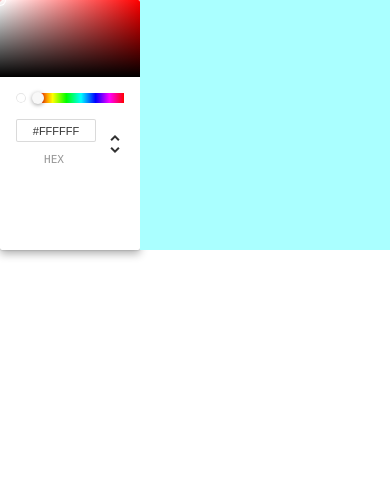
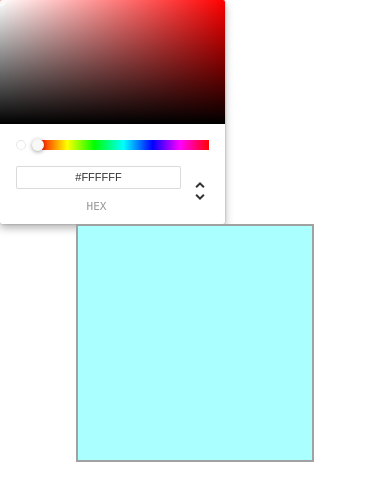
Before and after one commit to Jcssss/pixel-art-app, a React (Create React App) app: page / in a window 390 px wide. Shown: the top 500 px of the page. Built offline with nearby package versions, Linux system fonts and the light colour scheme.

Commit message:
reorganized classes, adjusted the way the canvas is drawn

```diff
--- a/src/App.css
+++ b/src/App.css
@@ -1,15 +1,24 @@
 .App {
     width: 100%;
-    display: flex;
-    justify-content: center;
 }
 
 .canvas {
     display: flex;
-    flex-direction: column;
+    flex-direction: row;
+    flex-wrap: wrap;
+    border-style: solid;
+    border-width: 2px;
+    border-color: rgb(161, 161, 161);
 }
 
-.canvas-row {
+.canvas-container {
+    height: 100%;
+    width: 100%;
     display: flex;
-    flex-direction: row;
+    justify-content: center;
+    align-items: center;
 }
+
+.canvas-pixel {
+    aspect-ratio: 1/1;
+}
--- a/src/App.tsx
+++ b/src/App.tsx
@@ -4,24 +4,27 @@ import { ChromePicker } from 'react-color';
 import './App.css';
 
 function App() {
-    const [pixels, setPixels] = useState([['']]);
-    const [selectedColor, setSelectedColor] = useState('#FFFFFF')
+    const [pixels, setPixels] = useState(['']);
+    const [selectedColor, setSelectedColor] = useState('#FFFFFF');
+    const [dimensions, setDimensions] = useState({height: 5, width: 5})
     const defaultColour: string = '#AAFFFF';
 
     useEffect(() => {
-        resetPixels(5, 5);
+        resetPixels(25, 25);
     }, []);
 
     // resets all pixels on the canvas to the default colour
     const resetPixels = (width: number, height: number): void => {
-        let temp: string[][] = [];
+        let temp: string[] = [];
 
-        for (let i: number = 0; i < height; i++) {
-            temp.push([]);
-            for (let j: number = 0; j < width; j++) {
-                temp[i].push(defaultColour);
-            }
+        for (let i: number = 0; i < height * width; i++) {
+            temp.push(defaultColour);
         }
+
+        setDimensions({
+            height: height,
+            width: width,
+        });
 
         setPixels(temp);
     } // resetPixels
@@ -32,14 +35,14 @@ function App() {
     } // changeSelectedColor
 
     // colors a pixel using the active color
-    const colorPixel = (color: string, location: [number, number]): void => {
-        let temp: string[][] = [];
+    const colorPixel = (color: string, index: number): void => {
+        let temp: string[] = [];
 
-        pixels.forEach((row) => {
-            temp.push([...row])
+        pixels.forEach((pixel) => {
+            temp.push(pixel)
         });
 
-        temp[location[0]][location[1]] = color;
+        temp[index] = color;
         setPixels(temp);
     } // colorPixel
 
@@ -50,11 +53,14 @@ function App() {
                 onChange={changeSelectedColor}
                 disableAlpha={true}
             />
-            <Canvas
-                pixels={pixels}
-                onPixelClick={colorPixel}
-                selectedColor={selectedColor}
-            />
+            <div className='canvas-container'>
+                <Canvas
+                    dimensions={dimensions}
+                    pixels={pixels}
+                    onPixelClick={colorPixel}
+                    selectedColor={selectedColor}
+                />
+            </div>
         </div>
     );
 }
--- a/src/canvas/Canvas.tsx
+++ b/src/canvas/Canvas.tsx
@@ -1,22 +1,44 @@
-import Row from './Row';
+import {useEffect} from 'react';
+import Pixel from './Pixel';
 
 type propTypes = {
-    pixels: string[][],
+    pixels: string[],
     onPixelClick: Function,
     selectedColor: string,
+    dimensions: {height: number, width: number}
 };
 
-function Canvas({ pixels, onPixelClick, selectedColor }: propTypes) {
+function Canvas({ dimensions, pixels, onPixelClick, selectedColor }: propTypes) {
+
+    const rel: "relative" = "relative";
+
+    const canvasStyle = {
+        aspectRatio: `${dimensions.height} / ${dimensions.width}`,
+        width: Math.min(dimensions.width * 50, 0.6 * window.innerWidth),
+        position: rel,
+        top: '0px',
+        left: '0px',
+        scale: '1',
+    }
+
+    const drawPixels = (): JSX.Element[] => {
+        return pixels.map((color: string, i: number): JSX.Element => (
+            <Pixel
+                color={color}
+                onPixelClick={onPixelClick}
+                selectedColor={selectedColor}
+                canvasWidth={dimensions.width}
+                index={i}
+            />
+        ))
+    }
+
     return (
-        <div className='canvas'>
-            {pixels.map((row: string[], i: number): JSX.Element => (
-                <Row
-                    row={i}
-                    pixels={row}
-                    onPixelClick={onPixelClick}
-                    selectedColor={selectedColor}
-                />
-            ))}
+        <div
+            className='canvas'
+            style={canvasStyle}
+        >
+            {drawPixels()}
         </div>
     );
 }
--- a/src/canvas/Pixel.tsx
+++ b/src/canvas/Pixel.tsx
@@ -4,10 +4,11 @@ type propTypes = {
     color: string,
     onPixelClick: Function,
     selectedColor: string,
-    location: [number, number],
+    index: number,
+    canvasWidth: number,
 };
 
-function Pixel({ color, onPixelClick, selectedColor, location }: propTypes) {
+function Pixel({ color, onPixelClick, selectedColor, index, canvasWidth }: propTypes) {
     const [isHovered, setIsHovered] = useState(false);
 
     return (
@@ -15,11 +16,10 @@ function Pixel({ color, onPixelClick, selectedColor, location }: propTypes) {
             className='canvas-pixel'
             onMouseEnter={() => setIsHovered(true)}
             onMouseLeave={() => setIsHovered(false)}
-            onClick={() => onPixelClick(selectedColor, location)}
+            onClick={() => onPixelClick(selectedColor, index)}
             style={{
                 backgroundColor: (isHovered)? selectedColor : color,
-                height: '50px',
-                width: '50px',
+                width: `${100 / canvasWidth}%`,
             }}>
         </div>
     );
--- a/src/canvas/Row.tsx
+++ /dev/null
@@ -1,25 +0,0 @@
-import Pixel from './Pixel';
-
-type propTypes = {
-    pixels: string[],
-    onPixelClick: Function,
-    selectedColor: string,
-    row: number,
-};
-
-function Row({ pixels, onPixelClick, selectedColor, row }: propTypes) {
-    return (
-        <div className='canvas-row'>
-            {pixels.map((color: string, j: number): JSX.Element => (
-                <Pixel
-                    location={[row, j]}
-                    color={color}
-                    onPixelClick={onPixelClick}
-                    selectedColor={selectedColor}
-                />
-            ))}
-        </div>
-    );
-}
-
-export default Row;
```
